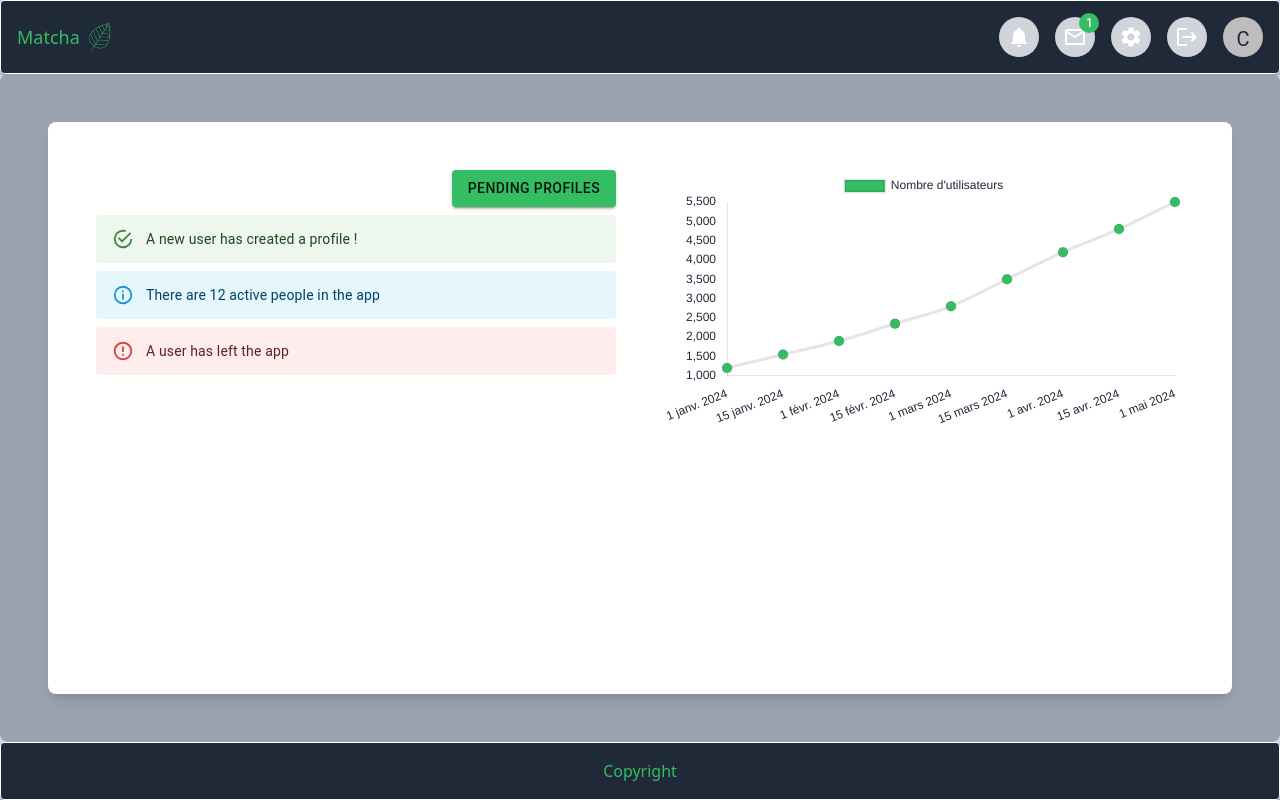
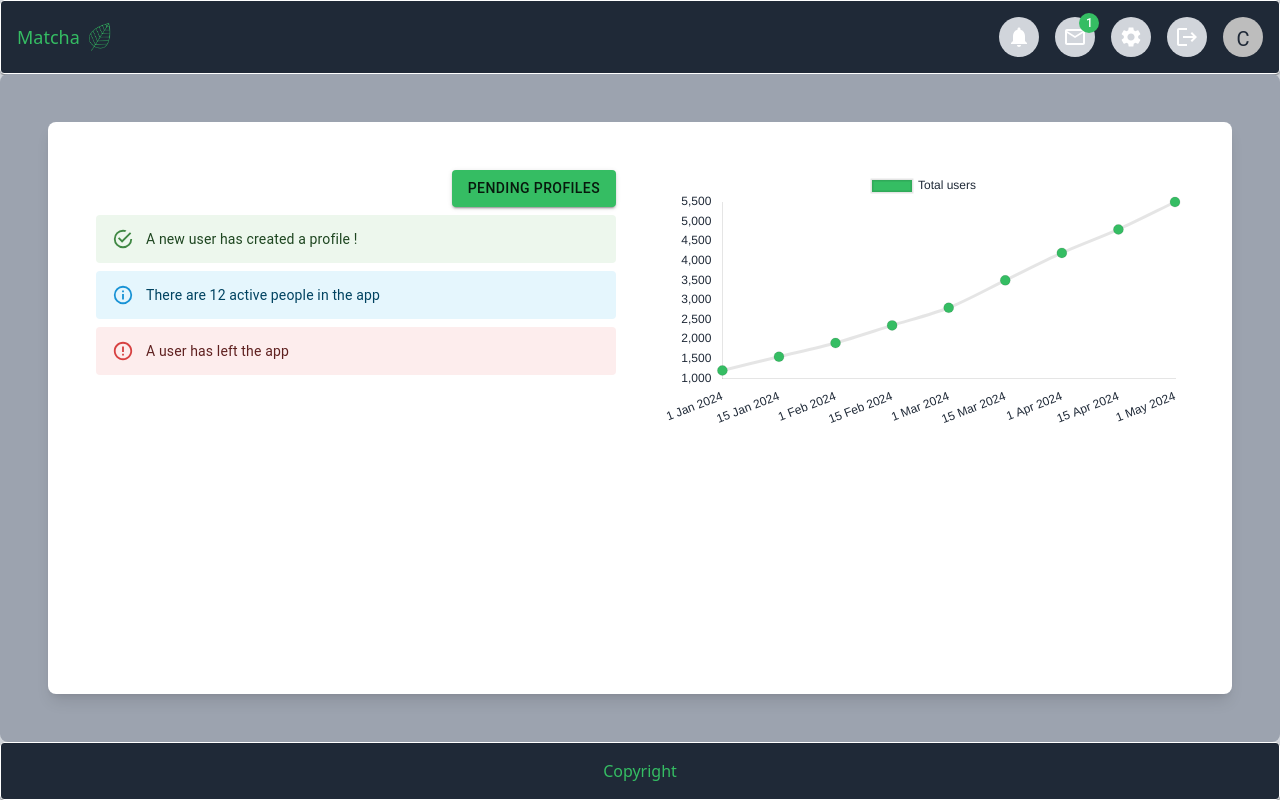
Before and after one commit to claire-d-b/Matcha_front_local, a Next.js app: page /admin in a window 1280 px wide. Built offline with nearby package versions, Linux system fonts and the light colour scheme.

Commit message:
traductions

```diff
--- a/src/app/admin/page.tsx
+++ b/src/app/admin/page.tsx
@@ -58,7 +58,7 @@ const dateOptions: Intl.DateTimeFormatOptions = {
 
 // Formater les dates pour les labels
 const formattedDates = userData.map((item) =>
-  item.date.toLocaleDateString("fr-FR", dateOptions),
+  item.date.toLocaleDateString("en-GB", dateOptions),
 );
 
 // Extraire le nombre d'utilisateurs pour les données
@@ -99,7 +99,7 @@ const donnees: ChartData<"line"> = {
   labels: formattedDates,
   datasets: [
     {
-      label: "Nombre d'utilisateurs",
+      label: "Total users",
       data: userCounts,
       backgroundColor: "#35bd63",
       tension: 0.3,
```
